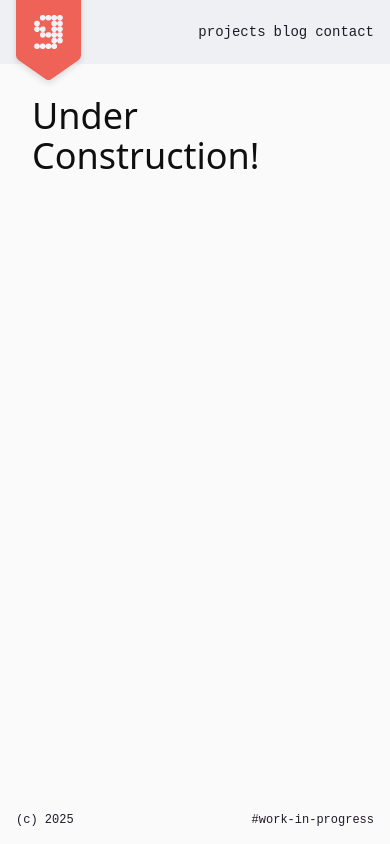
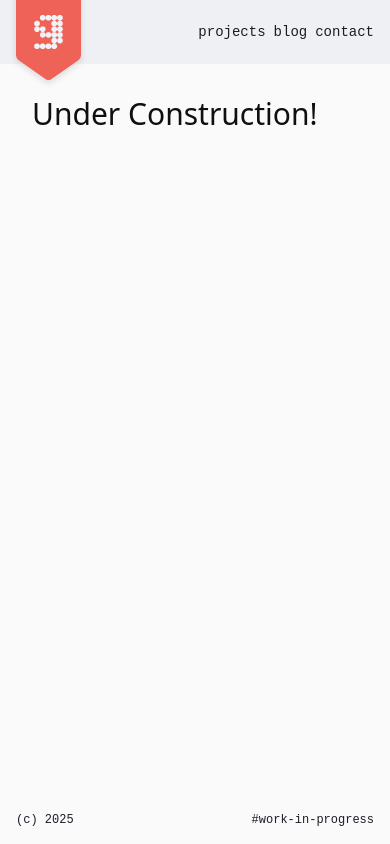
Before and after one commit to gavinhsmith/portfolio, a Nuxt app: page /blog in a window 390 px wide. Built offline with nearby package versions, Linux system fonts and the light colour scheme.

Commit message:
[style] Changed bigtext font size for mobile

```diff
--- a/app/components/text/ExtraBig.vue
+++ b/app/components/text/ExtraBig.vue
@@ -1,5 +1,5 @@
 <template>
-  <div class="flex flex-col text-4xl md:text-5xl lg:text-7xl">
+  <div class="flex flex-col text-3xl md:text-5xl lg:text-7xl">
     <slot />
   </div>
 </template>
--- a/app/layouts/default.vue
+++ b/app/layouts/default.vue
@@ -3,7 +3,7 @@
     <div class="flex-none">
       <NavHeadBar />
     </div>
-    <div class="flex-1 h-full font-main text-xl">
+    <div class="flex-1 font-main text-xl">
       <slot />
     </div>
     <div class="flex-none">
```
